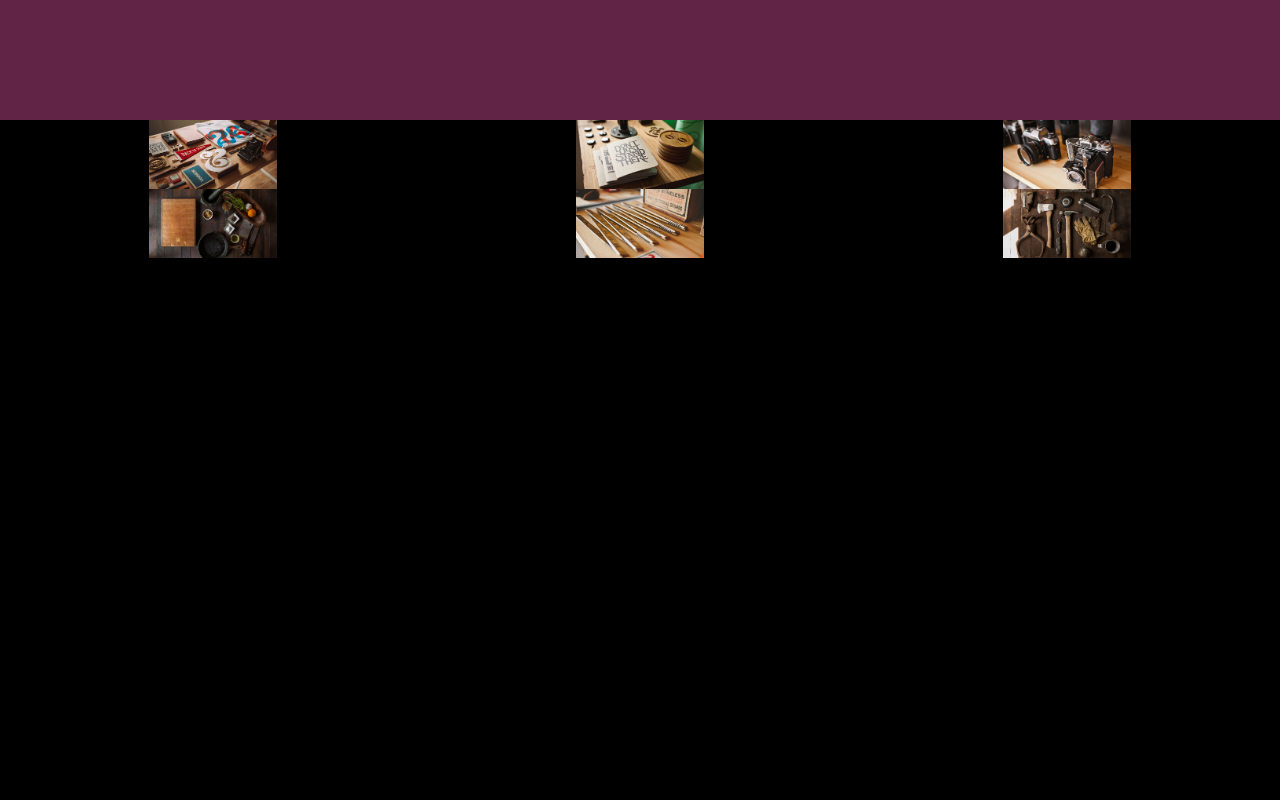
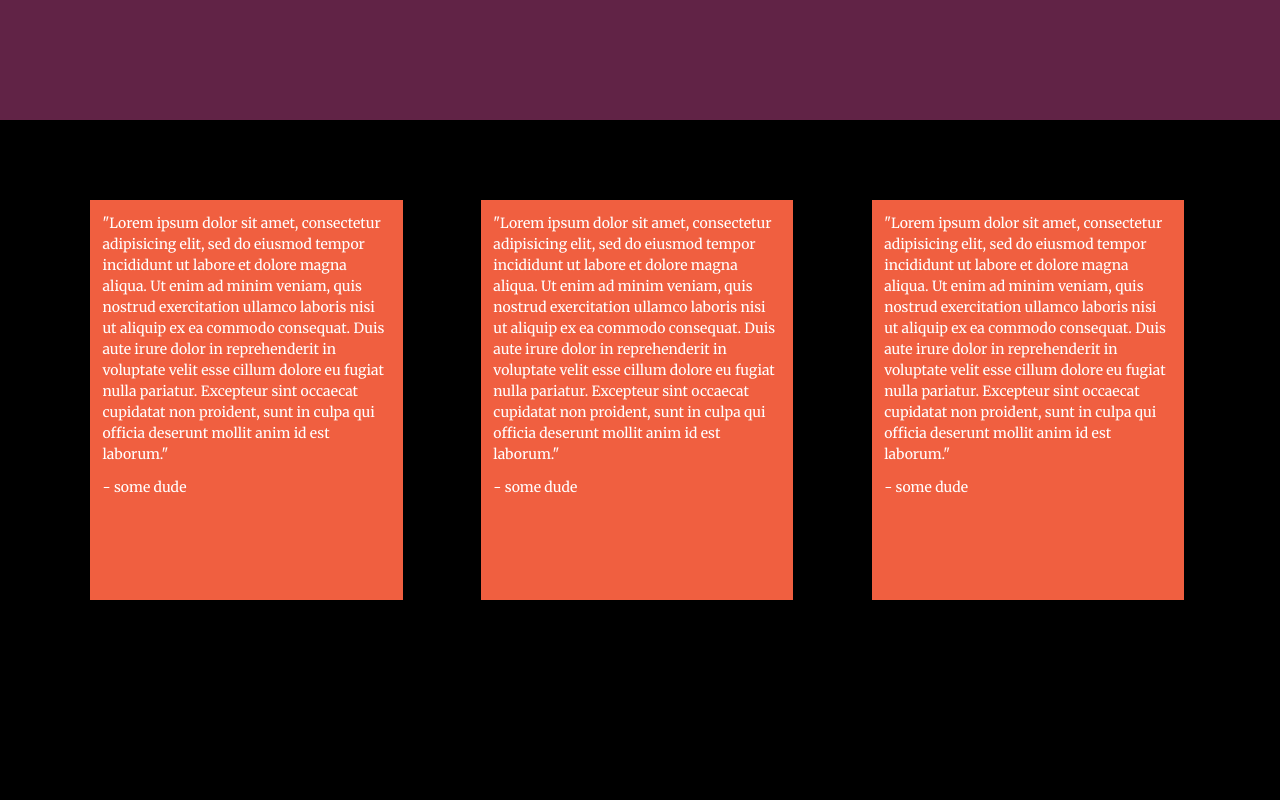
Before and after one commit to qho-queenie/usafe_site, a website: page index.html in a window 1280 px wide. Shown: the part 1480-2280 px from the top of the page. Drawn offline with nearby package versions, Linux system fonts and the light colour scheme.

Commit message:
quoteboxes

```diff
--- a/index.html
+++ b/index.html
@@ -47,6 +47,22 @@
         <script src="https://oss.maxcdn.com/libs/html5shiv/3.7.0/html5shiv.js"></script>
         <script src="https://oss.maxcdn.com/libs/respond.js/1.4.2/respond.min.js"></script>
     <![endif]-->
+
+    <style type="text/css">
+        .quote-box {
+            margin-top: 10vh;
+            margin-left: 6%;
+            width: 25%;
+            height: 50vh;
+            background-color: #F05F40;
+            display: inline-block;
+            vertical-align: top;
+        }
+        .quote-box p{
+            margin: 4%;
+            font-size: 1em;
+        }
+    </style>
 
 </head>
 
@@ -169,97 +185,35 @@
 
     <section class="no-padding" id="portfolio">
         <div class="container-fluid">
-            <div class="row no-gutter popup-gallery">
-                <div class="col-lg-4 col-sm-6">
-                    <a href="img/portfolio/fullsize/1.jpg" class="portfolio-box">
-                        <img src="img/portfolio/thumbnails/1.jpg" class="img-responsive" alt="">
-                        <div class="portfolio-box-caption">
-                            <div class="portfolio-box-caption-content">
-                                <div class="project-category text-faded">
-                                    Category
-                                </div>
-                                <div class="project-name">
-                                    Project Name
-                                </div>
-                            </div>
-                        </div>
-                    </a>
-                </div>
-                <div class="col-lg-4 col-sm-6">
-                    <a href="img/portfolio/fullsize/2.jpg" class="portfolio-box">
-                        <img src="img/portfolio/thumbnails/2.jpg" class="img-responsive" alt="">
-                        <div class="portfolio-box-caption">
-                            <div class="portfolio-box-caption-content">
-                                <div class="project-category text-faded">
-                                    Category
-                                </div>
-                                <div class="project-name">
-                                    Project Name
-                                </div>
-                            </div>
-                        </div>
-                    </a>
-                </div>
-                <div class="col-lg-4 col-sm-6">
-                    <a href="img/portfolio/fullsize/3.jpg" class="portfolio-box">
-                        <img src="img/portfolio/thumbnails/3.jpg" class="img-responsive" alt="">
-                        <div class="portfolio-box-caption">
-                            <div class="portfolio-box-caption-content">
-                                <div class="project-category text-faded">
-                                    Category
-                                </div>
-                                <div class="project-name">
-                                    Project Name
-                                </div>
-                            </div>
-                        </div>
-                    </a>
-                </div>
-                <div class="col-lg-4 col-sm-6">
-                    <a href="img/portfolio/fullsize/4.jpg" class="portfolio-box">
-                        <img src="img/portfolio/thumbnails/4.jpg" class="img-responsive" alt="">
-                        <div class="portfolio-box-caption">
-                            <div class="portfolio-box-caption-content">
-                                <div class="project-category text-faded">
-                                    Category
-                                </div>
-                                <div class="project-name">
-                                    Project Name
-                                </div>
-                            </div>
-                        </div>
-                    </a>
-                </div>
-                <div class="col-lg-4 col-sm-6">
-                    <a href="img/portfolio/fullsize/5.jpg" class="portfolio-box">
-                        <img src="img/portfolio/thumbnails/5.jpg" class="img-responsive" alt="">
-                        <div class="portfolio-box-caption">
-                            <div class="portfolio-box-caption-content">
-                                <div class="project-category text-faded">
-                                    Category
-                                </div>
-                                <div class="project-name">
-                                    Project Name
-                                </div>
-                            </div>
-                        </div>
-                    </a>
-                </div>
-                <div class="col-lg-4 col-sm-6">
-                    <a href="img/portfolio/fullsize/6.jpg" class="portfolio-box">
-                        <img src="img/portfolio/thumbnails/6.jpg" class="img-responsive" alt="">
-                        <div class="portfolio-box-caption">
-                            <div class="portfolio-box-caption-content">
-                                <div class="project-category text-faded">
-                                    Category
-                                </div>
-                                <div class="project-name">
-                                    Project Name
-                                </div>
-                            </div>
-                        </div>
-                    </a>
-                </div>
+            <div class="quote-box">
+                <p>
+                "Lorem ipsum dolor sit amet, consectetur adipisicing elit, sed do eiusmod
+                tempor incididunt ut labore et dolore magna aliqua. Ut enim ad minim veniam,
+                quis nostrud exercitation ullamco laboris nisi ut aliquip ex ea commodo
+                consequat. Duis aute irure dolor in reprehenderit in voluptate velit esse
+                cillum dolore eu fugiat nulla pariatur. Excepteur sint occaecat cupidatat non
+                proident, sunt in culpa qui officia deserunt mollit anim id est laborum."</p>
+                <p>- some dude</p>
+            </div>
+            <div class="quote-box">
+            <p>
+                "Lorem ipsum dolor sit amet, consectetur adipisicing elit, sed do eiusmod
+                tempor incididunt ut labore et dolore magna aliqua. Ut enim ad minim veniam,
+                quis nostrud exercitation ullamco laboris nisi ut aliquip ex ea commodo
+                consequat. Duis aute irure dolor in reprehenderit in voluptate velit esse
+                cillum dolore eu fugiat nulla pariatur. Excepteur sint occaecat cupidatat non
+                proident, sunt in culpa qui officia deserunt mollit anim id est laborum."</p>
+                <p>- some dude</p>
+            </div>
+            <div class="quote-box">
+                <p>
+                "Lorem ipsum dolor sit amet, consectetur adipisicing elit, sed do eiusmod
+                tempor incididunt ut labore et dolore magna aliqua. Ut enim ad minim veniam,
+                quis nostrud exercitation ullamco laboris nisi ut aliquip ex ea commodo
+                consequat. Duis aute irure dolor in reprehenderit in voluptate velit esse
+                cillum dolore eu fugiat nulla pariatur. Excepteur sint occaecat cupidatat non
+                proident, sunt in culpa qui officia deserunt mollit anim id est laborum."</p>
+                <p>- some dude</p>
             </div>
         </div>
     </section>
```
Also changed, not shown: vendor/bootstrap/css/bootstrap.css.
